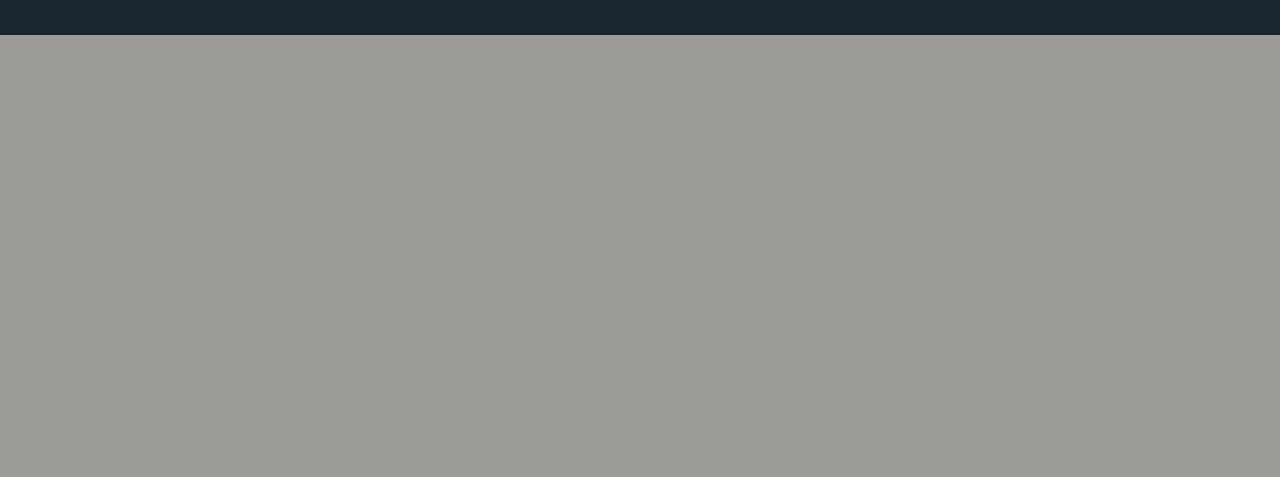
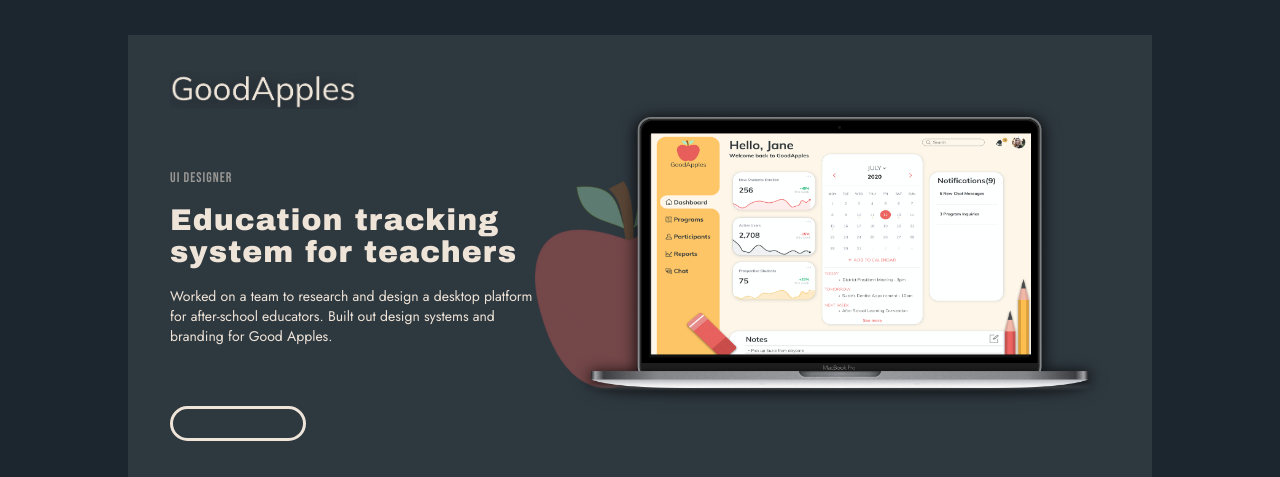
Before and after one commit to Ryanholly3/logan-personal-site, a PHP site: page / in a window 1280 px wide. Shown: the part 2054-2531 px from the top of the page. Before the commit the page ends 2089 px from the top, so only its background shows below. Run offline with PHP 8.4, Linux system fonts and the light colour scheme.

Commit message:
Adds GoodApples CS

```diff
--- a/index.html
+++ b/index.html
@@ -179,6 +179,40 @@
           </div>
         </section>
 
+        <!-- CS GOOD APPLES -->
+        <section class='home_cs background-greyBlue'>
+          <div class='home_cs_container'>
+            <img
+              src='./assets/homePageCaseStudy/apple.png'
+              class='home_cs_container-goodapples-background'
+            />
+
+            <div class='home_cs_container-1'>
+              <img
+                src='./assets/shared/logos/Goodappleslogo@3x.png'
+                class='home_cs_container-1_title'
+              />
+              <div class='home_cs_container-1_description-container'>
+                <p class='home_cs_container-1_ui-designer'>UI Designer</p>
+                <p class='home_cs_container-1_header'>Education tracking system for teachers</p>
+                <p class='home_cs_container-1_description'>
+                  Worked on a team to research and design a desktop platform for after-school
+                  educators. Built out design systems and branding for Good Apples.
+                </p>
+              </div>
+              <div class='home_cs_container-1_button'>
+
+              </div>
+            </div>
+            <div class='home_cs_container-2'>
+              <img
+                src='./assets/homePageCaseStudy/goodappleslaptop@3x.png'
+                class='home_cs_container-2_img'
+              />
+            </div>
+          </div>
+        </section>
+
         <section class='home_good-apples'>
         </section>
         <section class='home_email-form'>
--- a/styles/styles.css
+++ b/styles/styles.css
@@ -311,6 +311,15 @@ header .navigation .nav-link-container .nav-links {
   left: -42px;
 }
 
+.home_cs .home_cs_container .home_cs_container-goodapples-background {
+  width: 193px;
+  height: 207px;
+  position: absolute;
+  z-index: 1;
+  bottom: 89px;
+  left: 365px;
+}
+
 .home_cs .home_cs_container .home_cs_container-1 {
   width: 40%;
   margin: 36px 0;
@@ -383,9 +392,9 @@ header .navigation .nav-link-container .nav-links {
   display: -webkit-box;
   display: -ms-flexbox;
   display: flex;
-  -webkit-box-pack: center;
-      -ms-flex-pack: center;
-          justify-content: center;
+  -webkit-box-pack: end;
+      -ms-flex-pack: end;
+          justify-content: flex-end;
   -webkit-box-align: center;
       -ms-flex-align: center;
           align-items: center;
--- a/styles/styles.scss
+++ b/styles/styles.scss
@@ -252,6 +252,15 @@ header {
       z-index: 1;
       left: -42px;
     }
+
+    .home_cs_container-goodapples-background {
+      width: 193px;
+      height: 207px;
+      position: absolute;
+      z-index: 1;
+      bottom: 89px;
+      left: 365px;
+    }
     // end background img specs
 
     .home_cs_container-1 {
@@ -310,7 +319,7 @@ header {
       width: 60%;
       margin: 36px 0;
       display: flex;
-      justify-content: center;
+      justify-content: flex-end;
       align-items: center;
       z-index: 1000;
 
```
Also changed, not shown: assets/homePageCaseStudy/apple.png (added), assets/shared/logos/Goodappleslogo@3x.png, assets/shared/logos/howllogo@3x.png, 1 other file.
